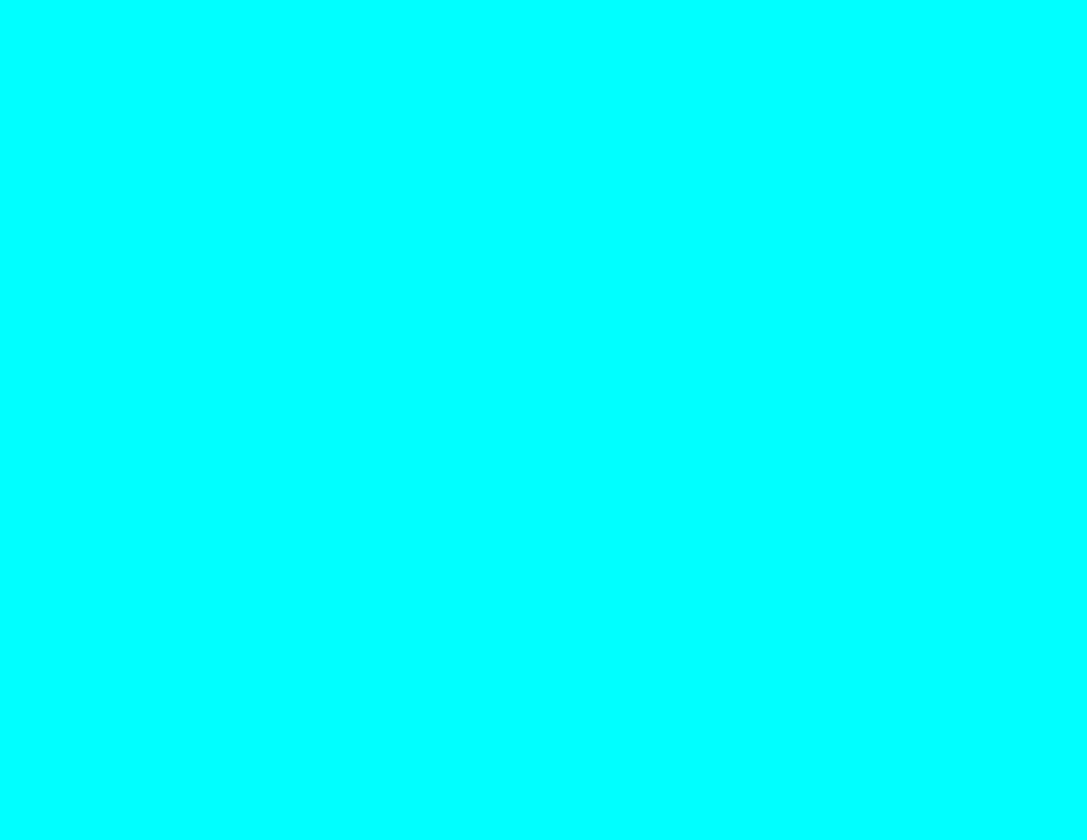
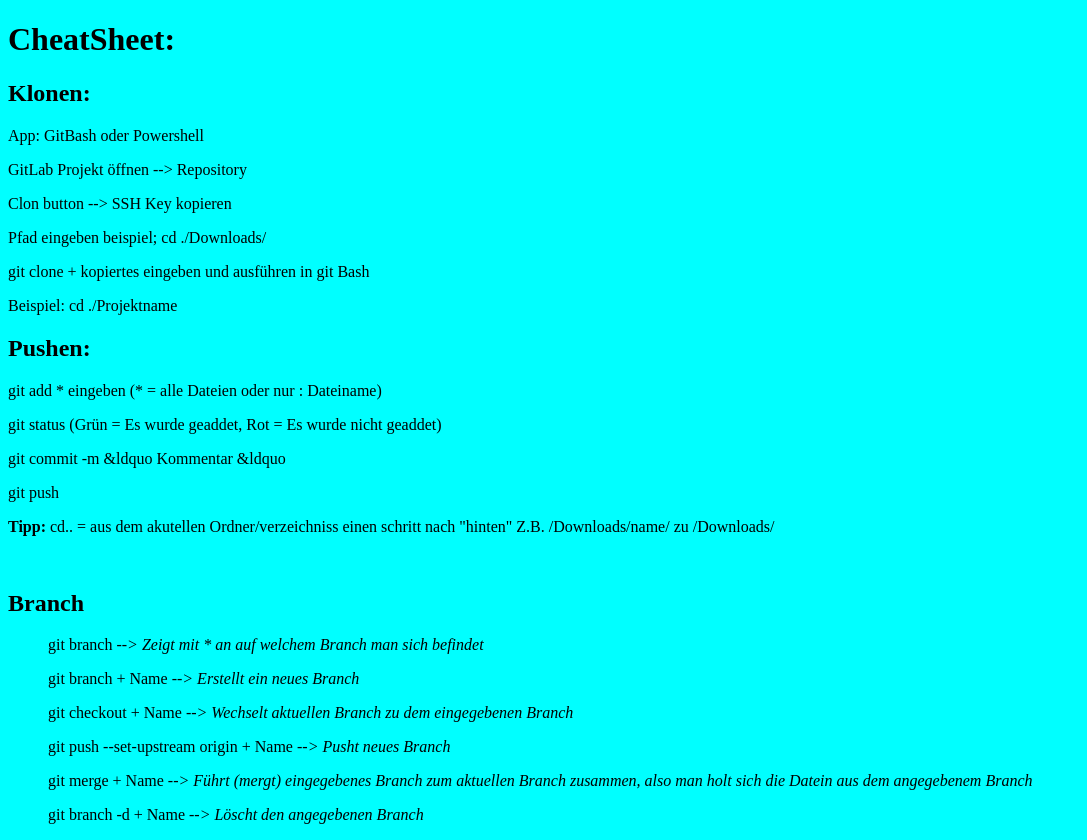
Before and after one commit to Bob005f/002, a plain HTML site: page index.html in a window 1280 px wide. Shown: the whole page, without its empty margins (0-1087 px from the left). Before the commit the page ends 800 px from the top, so only its background shows below. Drawn offline with Linux system fonts and the light colour scheme.

Commit message:
Cheatsheat aktualisiert

```diff
--- a/index.html
+++ b/index.html
@@ -5,5 +5,30 @@
 <title>Git CheatSheet</title>
 </head>
 <body>
+    <h1>CheatSheet:</h1>
+    <h2>Klonen:</h2>
+    <p>App: GitBash oder Powershell</p>
+    <p>GitLab Projekt öffnen --> Repository</p>
+    <p>Clon button --> SSH Key kopieren</p>
+    <p>Pfad eingeben beispiel; cd ./Downloads/</p>
+    <p>git clone + kopiertes eingeben und ausführen in git Bash</p>
+    <p>Beispiel: cd ./Projektname</p>
+    <h2>Pushen:</h2>
+    <p>git add * eingeben (* = alle Dateien oder nur : Dateiname)</p>
+    <p>git status (Grün = Es wurde geaddet, Rot = Es wurde nicht geaddet)</p>
+    <p>git commit -m &ldquo Kommentar &ldquo</p>
+    <p>git push</p>
+</ol>
+<p><strong>Tipp:</strong> cd.. = aus dem akutellen Ordner/verzeichniss einen schritt nach "hinten" Z.B. /Downloads/name/ zu /Downloads/</p>
+<br>
+<h2>Branch</h2>
+<ul>
+    <p>git branch <em>--> Zeigt mit * an auf welchem Branch man sich befindet</em></p>
+    <p>git branch + Name <em>--> Erstellt ein neues Branch</em></p>
+    <p>git checkout + Name <em>--> Wechselt aktuellen Branch zu dem eingegebenen Branch</em></p>
+    <p>git push --set-upstream origin + Name <em>--> Pusht neues Branch</em></p>
+    <p>git merge + Name <em>--> Führt (mergt) eingegebenes Branch zum aktuellen Branch zusammen, also man holt sich die Datein aus dem angegebenem Branch</em></p>
+    <p>git branch -d + Name <em>--> Löscht den angegebenen Branch</em></p>
+
 </body>
 </html>
```
